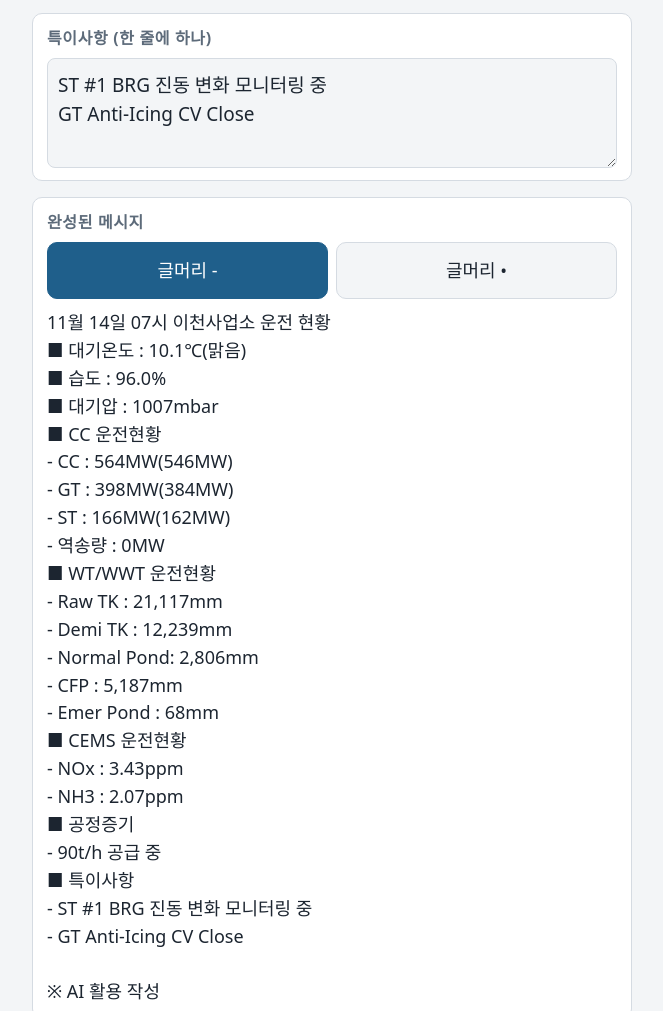
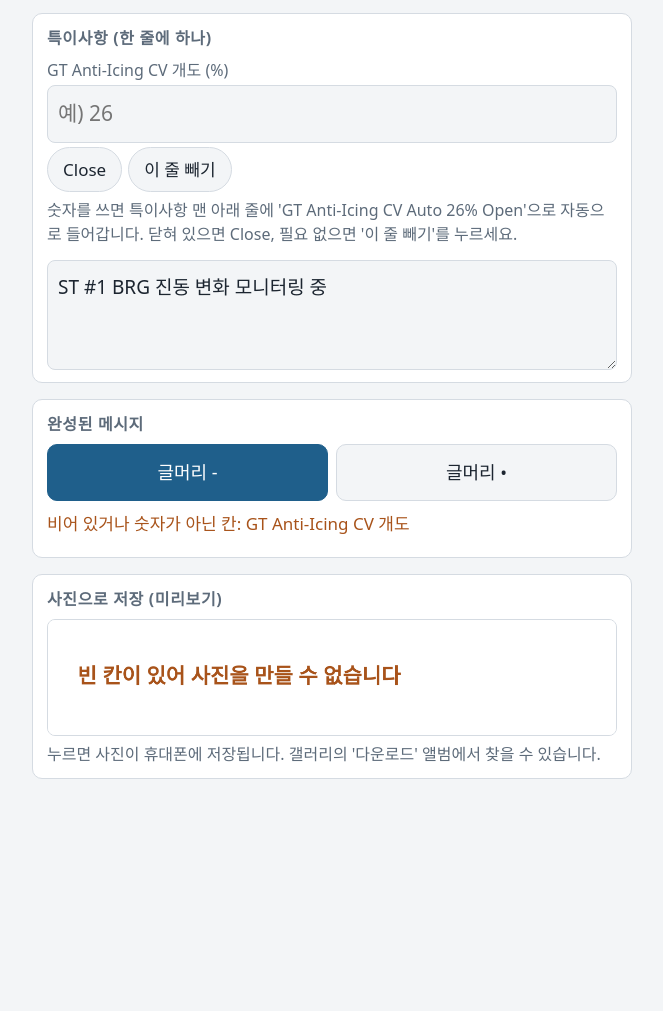
Before and after one commit to kimgh0209/ops-status, a plain HTML site: page index.html in a window 1280 px wide. Shown: the part 1518-2529 px from the top of the page, without its empty margins (308-971 px from the left). After the commit the page ends 2415 px from the top, so only its background shows below. Drawn offline with Linux system fonts and the light colour scheme.

Commit message:
Add files via upload

```diff
--- a/index.html
+++ b/index.html
@@ -230,6 +230,9 @@ pre#out { font-size: 18px; }
 
   <section>
     <h2>특이사항 (한 줄에 하나)</h2>
+    <div class="f"><label for="aic">GT Anti-Icing CV 개도 (%)</label><input id="aic" inputmode="decimal" autocomplete="off" placeholder="예) 26"></div>
+    <div class="chips" id="aicChips"><button type="button" class="chip" data-v="Close">Close</button><button type="button" class="chip" data-v="없음">이 줄 빼기</button></div>
+    <p class="hint" style="margin:6px 0 14px">숫자를 쓰면 특이사항 맨 아래 줄에 'GT Anti-Icing CV Auto 26% Open'으로 자동으로 들어갑니다. 닫혀 있으면 Close, 필요 없으면 '이 줄 빼기'를 누르세요.</p>
     <div class="f"><label for="notes" class="sr" style="position:absolute;left:-9999px">특이사항</label><textarea id="notes"></textarea></div>
   </section>
 
@@ -445,10 +448,10 @@ window.OPS_SAVE = async function (files, hintEl) {
 };
 (function () {
 
-const KEYS = ["temp","weather","humidity","pressure","gt","gt2","st","st2","reverse","raw","demi","normal","cfp","emer","nox","nh3","steam","notes"];
-const SAMPLE = {temp:"10.1",weather:"맑음",humidity:"96.0",pressure:"1007",gt:"398",gt2:"384",st:"166",st2:"162",reverse:"0",
+const KEYS = ["temp","weather","humidity","pressure","gt","gt2","st","st2","reverse","raw","demi","normal","cfp","emer","nox","nh3","steam","notes","aic"];
+const SAMPLE = {aic:"",temp:"10.1",weather:"맑음",humidity:"96.0",pressure:"1007",gt:"398",gt2:"384",st:"166",st2:"162",reverse:"0",
   raw:"21117",demi:"12239",normal:"2806",cfp:"5187",emer:"68",nox:"3.43",nh3:"2.07",steam:"90",
-  notes:"ST #1 BRG 진동 변화 모니터링 중\nGT Anti-Icing CV Close"};
+  notes:"ST #1 BRG 진동 변화 모니터링 중"};
 const STORE = "ops-status-last-v1";
 const $ = id => document.getElementById(id);
 
@@ -456,6 +459,15 @@ function load() {
   let d = {};
   try { d = JSON.parse(localStorage.getItem(STORE) || "{}"); } catch (e) {}
   KEYS.forEach(k => { $(k).value = (d[k] !== undefined ? d[k] : SAMPLE[k]); });
+  // 예전에 특이사항 칸에 들어 있던 GT Anti-Icing 줄은 위 개도 칸으로 자동 입력되므로 여기서는 뺀다
+  const keep = [];
+  $("notes").value.split("\n").forEach(l => {
+    if (/^\s*-?\s*GT Anti-Icing CV/i.test(l)) {
+      const m = l.match(/Auto\s*([\d.]+)\s*%/i);
+      if (m && !$("aic").value) $("aic").value = m[1];
+    } else keep.push(l);
+  });
+  $("notes").value = keep.join("\n");
 }
 function save() {
   const d = {}; KEYS.forEach(k => d[k] = $(k).value);
@@ -472,8 +484,18 @@ function build() {
   const n = {}; Object.keys(label).forEach(k => n[k] = need(k));
   if (!v.weather.trim()) missing.push("weather");
   label.weather = "날씨";
+  if (!(v.aic || "").trim()) missing.push("aic");
+  label.aic = "GT Anti-Icing CV 개도";
   const now = new Date();
-  const notes = v.notes.split("\n").map(s => s.trim().replace(/^-\s*/, "")).filter(Boolean);
+  // GT Anti-Icing CV 줄: 숫자면 Auto N% Open, 글자면 그대로(예: Close), '없음'이면 줄 빼기
+  const aicRaw = (v.aic || "").trim();
+  let aicLine = "";
+  if (aicRaw && aicRaw !== "없음") {
+    const an = num(aicRaw.replace(/%/g, ""));
+    aicLine = isNaN(an) ? `GT Anti-Icing CV ${aicRaw}` : `GT Anti-Icing CV Auto ${an}% Open`;
+  }
+  let notes = v.notes.split("\n").map(s => s.trim().replace(/^-\s*/, "")).filter(Boolean);
+  if (aicLine) notes = notes.filter(s => !/^GT Anti-Icing CV/i.test(s)).concat(aicLine);
   const r = x => Math.round(x);
   const cc = r(n.gt) + r(n.st), cc2 = r(n.gt2) + r(n.st2);
   const lines = [
@@ -534,6 +556,9 @@ async function copy() {
   b.addEventListener("click", () => { $("weather").value = t; render(); });
   $("wchips").appendChild(b);
 });
+document.querySelectorAll("#aicChips .chip").forEach(c => c.addEventListener("click", () => {
+  $("aic").value = c.dataset.v; $("aic").dispatchEvent(new Event("input", { bubbles: true }));
+}));
 const d0 = new Date();
 $("today").textContent = `${d0.getMonth()+1}월 ${d0.getDate()}일 · 어제 값이 채워져 있습니다. 바뀐 칸만 고치세요.`;
 load();
```
